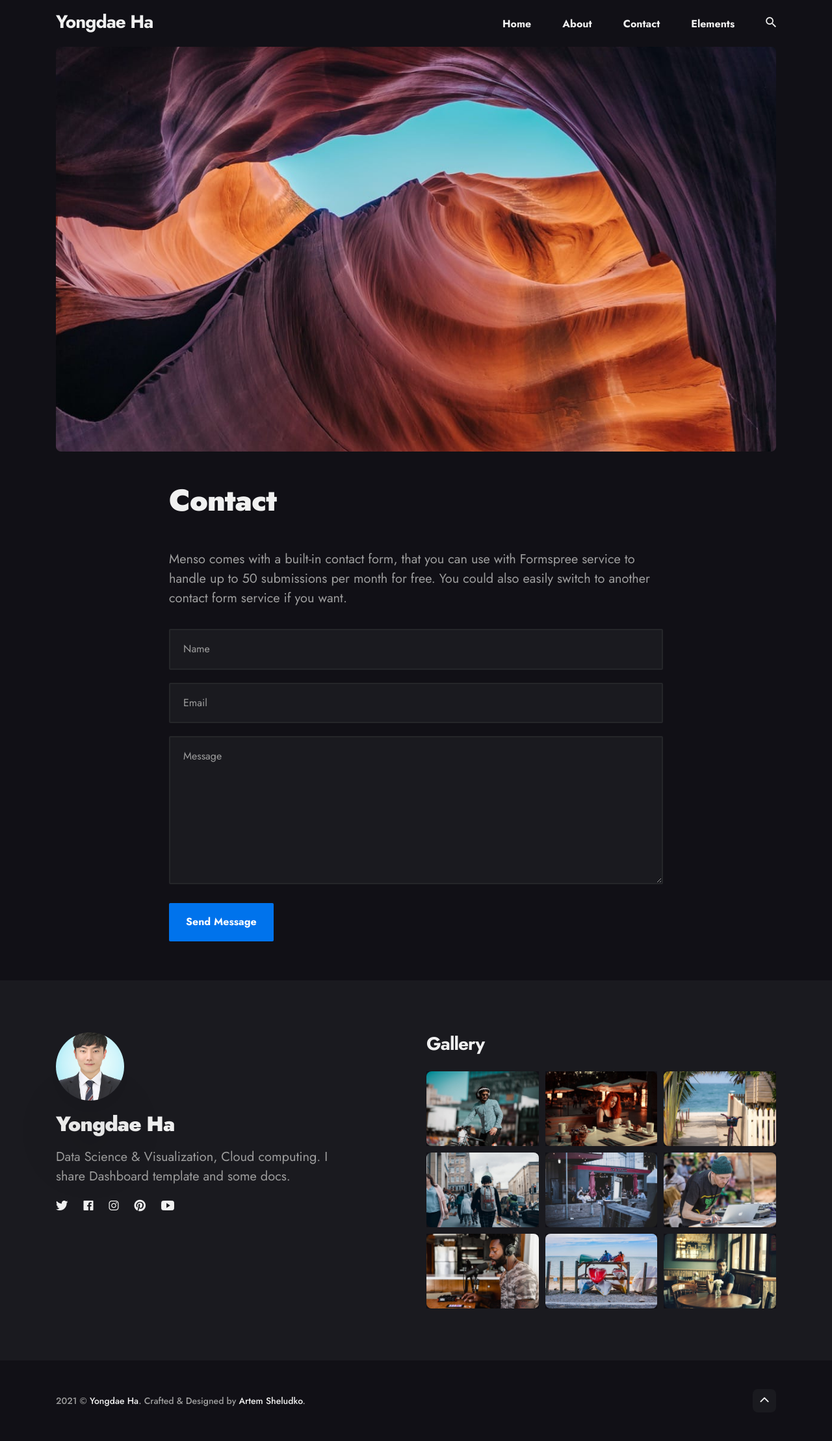
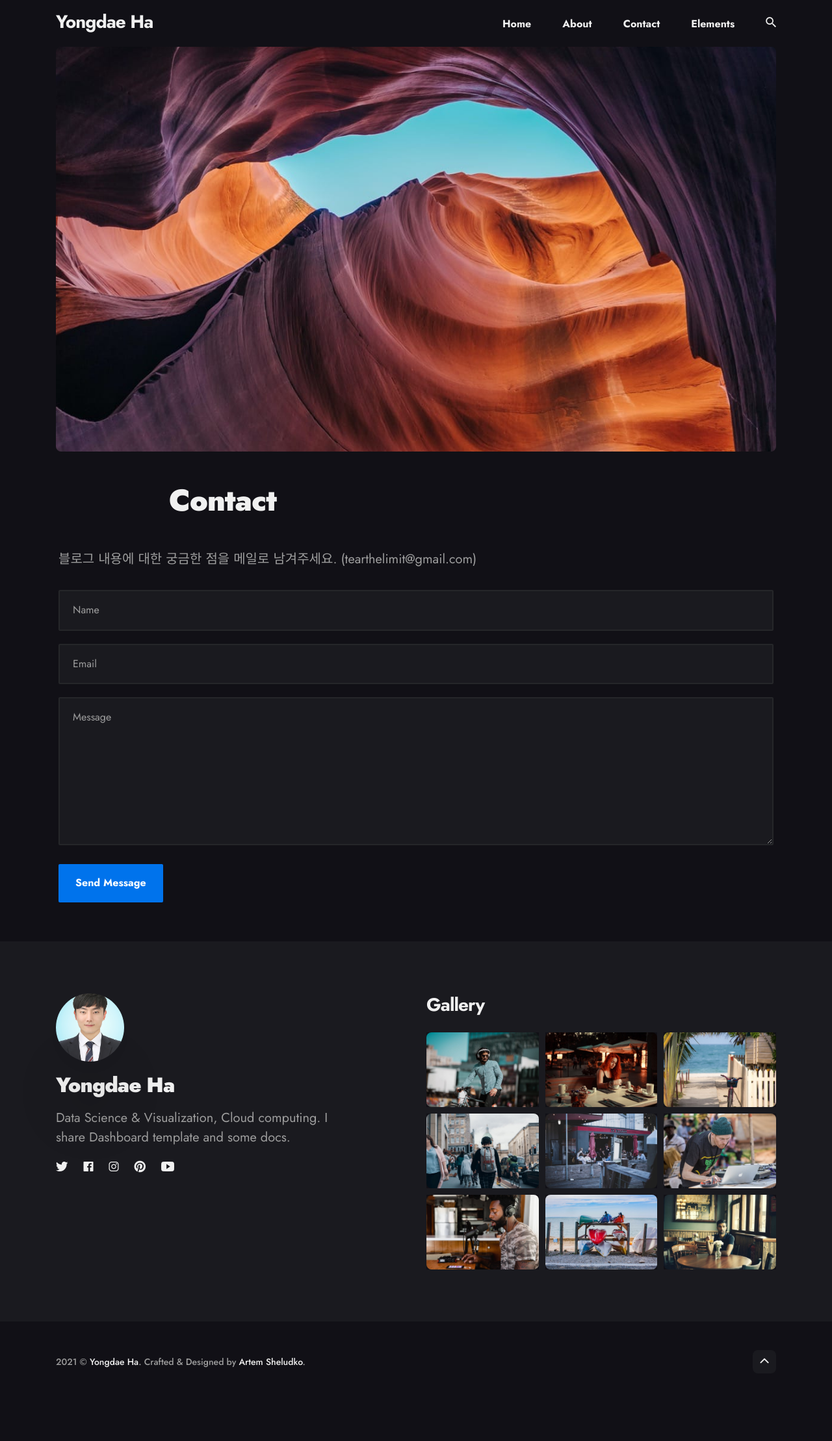
Before and after one commit to HaYongdae/hayongdae.github.io, a Jekyll site: the page built from _pages/contact.html, in a window 1280 px wide. Shown: the whole page at 65% size. Built offline with Jekyll 4.4.1, drawn with Linux system fonts in a browser that asks for light colours; nearby versions of some CDN libraries; after the commit the page ends 2158 px from its top, so only the background shows below that.

Commit message:
post page size and location control

```diff
--- a/_config.yml
+++ b/_config.yml
@@ -69,8 +69,8 @@ gallery:
 #-------------------------------
 # Contact Settings
 contact:
-  email: mh2010mh@naver.com # Add your email for contant form
-  description: Menso comes with a built-in contact form, that you can use with Formspree service to handle up to 50 submissions per month for free. You could also easily switch to another contact form service if you want. # Add a description of your form
+  email: tearthelimit@gmail.com # Add your email for contant form
+  description: 블로그 내용에 대한 궁금한 점을 메일로 남겨주세요. (tearthelimit@gmail.com) # Add a description of your form
 
 # NOTE
 # Menso theme comes with a contact form built-in. You can use this form with Formspree (https://formspree.io/) service and get up to 50 submissions for free. Also, you can easily switch to another service if you want.
--- a/_sass/4-layouts/_post.scss
+++ b/_sass/4-layouts/_post.scss
@@ -20,7 +20,7 @@
 .page-image {
   position: relative;
   transform: translate(0);
-  padding-top: 90%;
+  padding-top: 50%; /*2021-12-18 post image size control*/
   min-height: 280px;
   border-radius: 8px;
   overflow: hidden;
@@ -211,7 +211,7 @@
 
 .post,
 .page {
-  max-width: 760px;
+  max-width: 1100px; /* 2021-12-18 post text wigth control*/
   margin: 0 auto 60px;
   color: var(--text-color);
 
```
Also changed, not shown: _posts/2018-11-11-if-you-cannot-do-great-things-do-small-things-in-a-great-way.markdown (+4 -4 lines).
